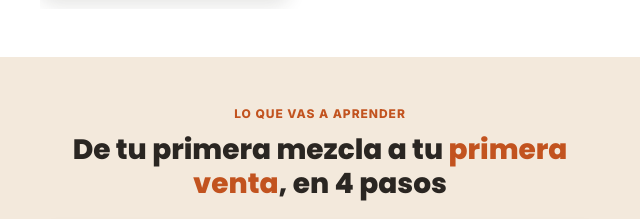
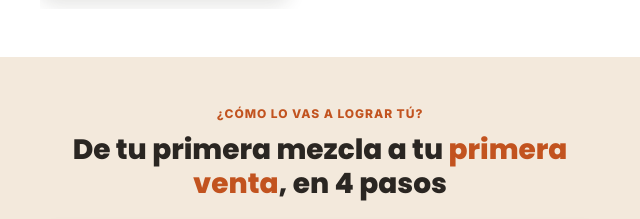
Before and after one commit to Somos-Aura/piezas-concreto, a plain HTML site: page index.html in a window 1280 px wide. Shown: the part 3951-4170 px from the top of the page, 320-960 px from the left. Drawn offline with Linux system fonts and the light colour scheme.

Commit message:
Temario: kicker ¿Cómo lo vas a lograr tú?
Co-Authored-By: Claude Opus 5.5 <noreply@anthropic.com>
Claude-Session: https://claude.ai/code/session_01X73v3S4VwbDa6RmfoTan1S

```diff
--- a/index.html
+++ b/index.html
@@ -298,7 +298,7 @@ footer p:first-child{font-size:13px;font-weight:700;color:var(--sand)}
 <section class="sec sand">
   <div class="wrap" style="gap:22px">
     <div class="center" style="display:flex;flex-direction:column;align-items:center;gap:10px">
-      <p class="kicker">Lo que vas a aprender</p>
+      <p class="kicker">¿Cómo lo vas a lograr tú?</p>
       <h2 class="h2" style="font-size:28px;line-height:1.18">De tu primera mezcla a tu <span class="acc">primera venta</span>, en 4 pasos</h2>
     </div>
 
```
